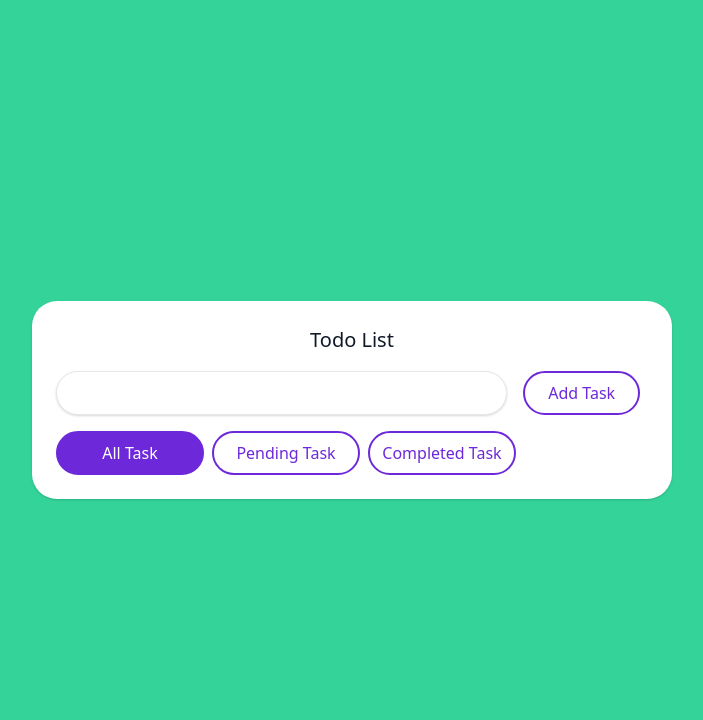
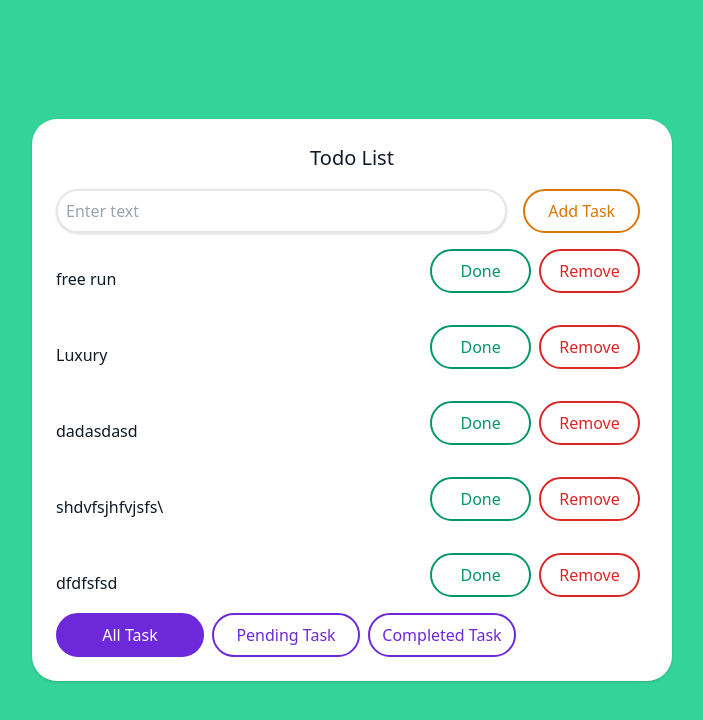
Before and after one commit to The-Special-Character-IT-Services/GTB_Portal, a React app: page / in a window 1280 px wide. Shown: the top 720 px of the page, without its empty margins (288-991 px from the left). Built offline with nearby package versions, Linux system fonts and the light colour scheme; data requests are answered from the project's data file; the HTML template or start-up script is replaced by a standard one.

Commit message:
Api commited

```diff
--- a/db.json
+++ b/db.json
@@ -1,54 +1,29 @@
 {
   "todolist": [
     {
-      "id": 1,
-      "text": "get laptop",
-      "isDone": false
+      "text": "free run",
+      "isDone": false,
+      "id": 1
     },
     {
-      "id": 2,
-      "text": "my desk",
-      "isDone": true
+      "text": "Luxury",
+      "isDone": false,
+      "id": 2
     },
     {
-      "text": "adhgvdj",
+      "text": "dadasdasd",
       "isDone": false,
       "id": 3
     },
     {
-      "text": "adhgvdjackjabkjc",
+      "text": "shdvfsjhfvjsfs\\",
       "isDone": false,
       "id": 4
     },
     {
-      "text": "basdma",
+      "text": "dfdfsfsd",
       "isDone": false,
       "id": 5
-    },
-    {
-      "text": "ladk",
-      "isDone": false,
-      "id": 6
-    },
-    {
-      "text": "hegfqf",
-      "isDone": false,
-      "id": 7
-    },
-    {
-      "text": "qefuohqiufq",
-      "isDone": false,
-      "id": 8
-    },
-    {
-      "text": "wofhadk",
-      "isDone": false,
-      "id": 9
-    },
-    {
-      "text": "qkfjqakjfa",
-      "isDone": false,
-      "id": 10
     }
   ]
 }
--- a/src/Components/TextInput/index.js
+++ b/src/Components/TextInput/index.js
@@ -4,8 +4,9 @@ import React, { memo } from 'react';
 const index = ({ ...rest }) => (
   <input
     {...rest}
+    placeholder="Enter text"
     style={{ borderRadius: '25px', outline: 'none' }}
-    className="rounded shadow border appearance-none text-gray-900 w-full py-2 px-2 mr-4 "
+    className=" hover:bg-yellow-100 rounded shadow border-2 appearance-none text-gray-900 w-full py-2 px-2 mr-4 "
   />
 );
 
--- a/src/todo/Components/Todofooter.js
+++ b/src/todo/Components/Todofooter.js
@@ -30,6 +30,4 @@ Todofooter.propTypes = {
   filter: PropTypes.func.isRequired,
 };
 
-Todofooter.propTypes = {};
-
 export default memo(Todofooter);
--- a/src/todo/Components/Todoform.js
+++ b/src/todo/Components/Todoform.js
@@ -36,7 +36,11 @@ export default class Todoform extends PureComponent {
         </h1>
         <form className="flex mt-4" onSubmit={this.onSubmit}>
           <Textinput value={todotext} onChange={this.onChangetext} />
-          <Button type="submit">Add Task</Button>
+          <Button
+            type="submit"
+            btnStyle="text-yellow-600 border-yellow-600 hover:text-white hover:bg-yellow-600">
+            Add Task
+          </Button>
         </form>
       </div>
     );
--- a/src/todo/Components/Todolist.js
+++ b/src/todo/Components/Todolist.js
@@ -39,7 +39,7 @@ const Todolist = ({ todolist, status, onCompleteTodo, deleteTodo }) => {
             {todo.text}
           </p>
           <Button
-            btnStyle="mr-2 mb-4 text-green-600 border-green-600 hover:text-white hover:bg-green-600 "
+            btnStyle="mr-2 mb-4 text-green-600 border-green-600 hover:text-white hover:bg-green-600"
             onClick={() => onCompleteTodo(todo.id)}>
             {todo.isDone ? 'Not Done' : 'Done'}
           </Button>
--- a/src/todo/todo.js
+++ b/src/todo/todo.js
@@ -31,13 +31,52 @@ export default class todo extends PureComponent {
     error: '',
   };
 
+  componentDidMount() {
+    this.fetchData();
+  }
+
+  fetchData = async () => {
+    try {
+      const data = await fetch('http://localhost:3000/todolist');
+      const todolist = await data.json();
+      this.setState({
+        todolist,
+      });
+    } catch (error) {
+      this.setState({
+        error: error.message,
+      });
+    }
+  };
+
+  addData = async body => {
+    try {
+      const data = await fetch('http://localhost:3000/todolist', {
+        method: 'POST',
+        body,
+        headers: {
+          'Content-Type': 'application/json',
+          Accept: 'application/json',
+        },
+      });
+      const todoItem = await data.json();
+      const { todolist } = this.state;
+      this.setState({
+        todolist: [todoItem, ...todolist],
+      });
+    } catch (error) {
+      this.setState({
+        error: error.message,
+      });
+    }
+  };
+
   onAddTodo = (event, todotext) => {
-    const { todolist } = this.state;
     try {
       event.preventDefault();
       if (todotext) {
+        this.addData(JSON.stringify({ text: todotext, isDone: false }));
         this.setState({
-          todolist: [...todolist, { text: todotext, isDone: false, id: new Date().valueOf() }],
           error: '',
         });
       } else {
@@ -70,10 +109,35 @@ export default class todo extends PureComponent {
     }
   };
 
+  // deleteData = async body => {
+  //   try {
+  //     const data = await fetch('http://localhost:3000/todolist', {
+  //       method: 'DELETE',
+  //       body,
+  //       headers: {
+  //         'Content-Type': 'application/json',
+  //         Accept: 'application/json',
+  //       },
+  //     });
+  //     const todoItem = await data.json();
+  //     const { todolist } = this.state;
+  //     this.setState({
+  //       todolist: [todoItem, ...todolist],
+  //     });
+  //   } catch (error) {
+  //     this.setState({
+  //       error: error.message,
+  //     });
+  //   }
+  // };
+
   deleteTodo = id => {
     try {
       const { todolist } = this.state;
       const i = todolist.findIndex(x => x.id === id);
+      // this.deleteData(
+      //   JSON.stringify({ todolist: [...todolist.slice(0, i), ...todolist.slice(i + 1)] }),
+      // );
       this.setState({
         todolist: [...todolist.slice(0, i), ...todolist.slice(i + 1)],
       });
```
